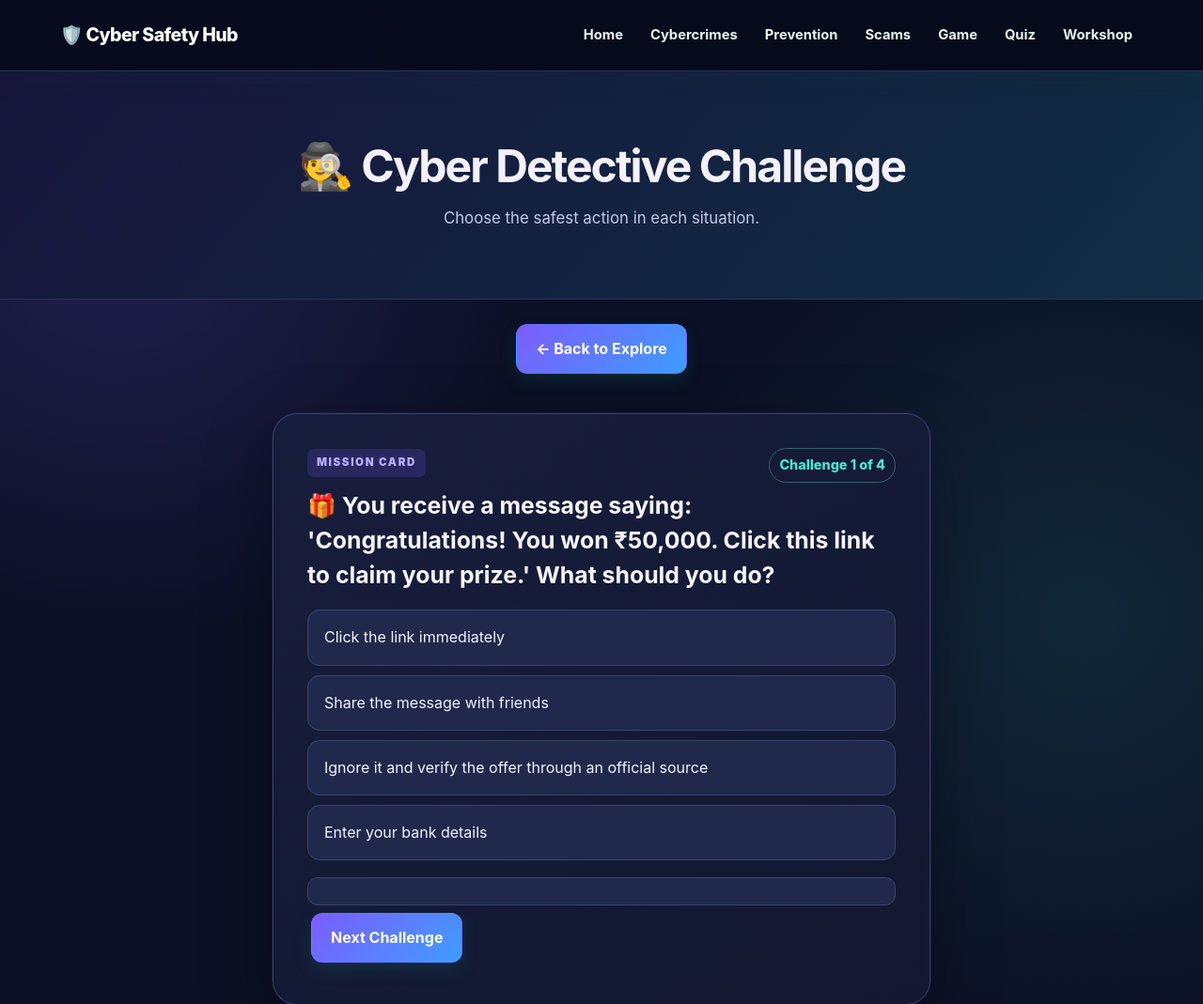
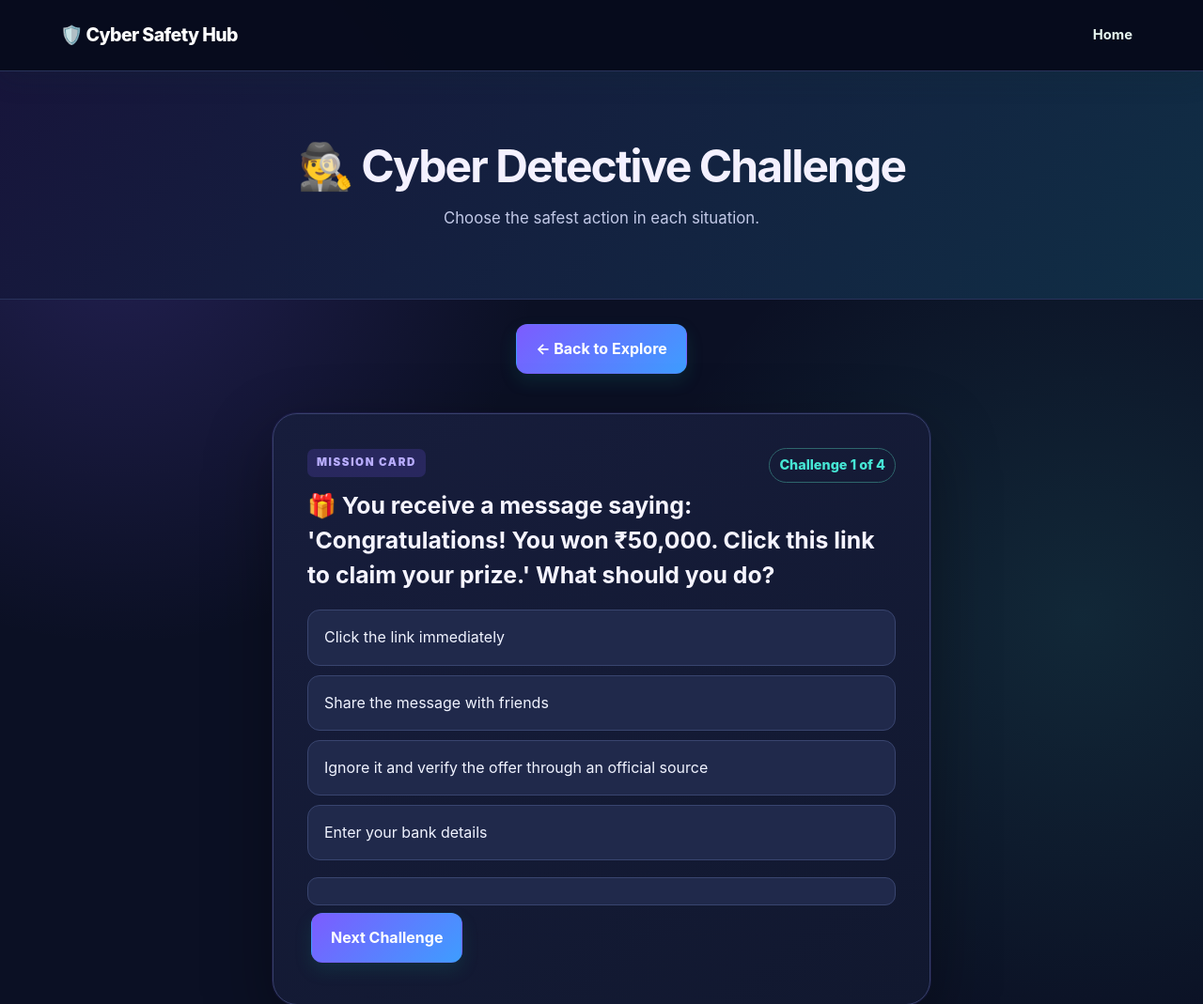
Before and after one commit to dhumakvipuli1209-wq/CyberSaftey-Hub, a plain HTML site: page pages/game.html in a window 1280 px wide. Shown: the top 1069 px of the page at 94% size. Drawn offline with Linux system fonts and the light colour scheme.

Commit message:
Keep only Home in page navigation

```diff
--- a/pages/game.html
+++ b/pages/game.html
@@ -12,12 +12,6 @@
       <h1>🛡️ Cyber Safety Hub</h1>
       <div class="nav-links">
         <a href="../index.html">Home</a>
-        <a href="cybercrimes.html">Cybercrimes</a>
-        <a href="prevention.html">Prevention</a>
-        <a href="scams.html">Scams</a>
-        <a href="game.html">Game</a>
-        <a href="quiz.html">Quiz</a>
-        <a href="workshop.html">Workshop</a>
       </div>
     </nav>
   </header>
```
